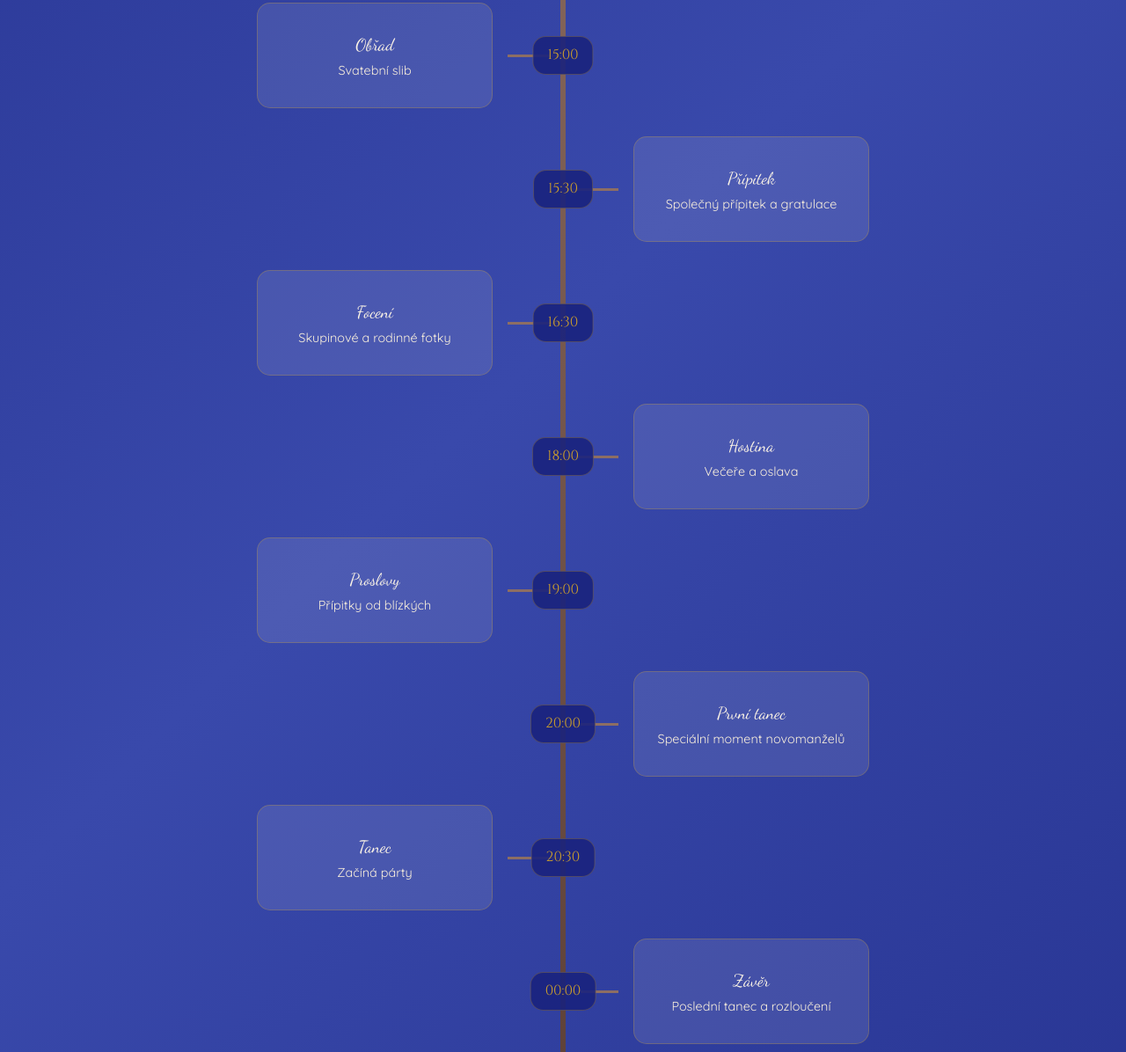
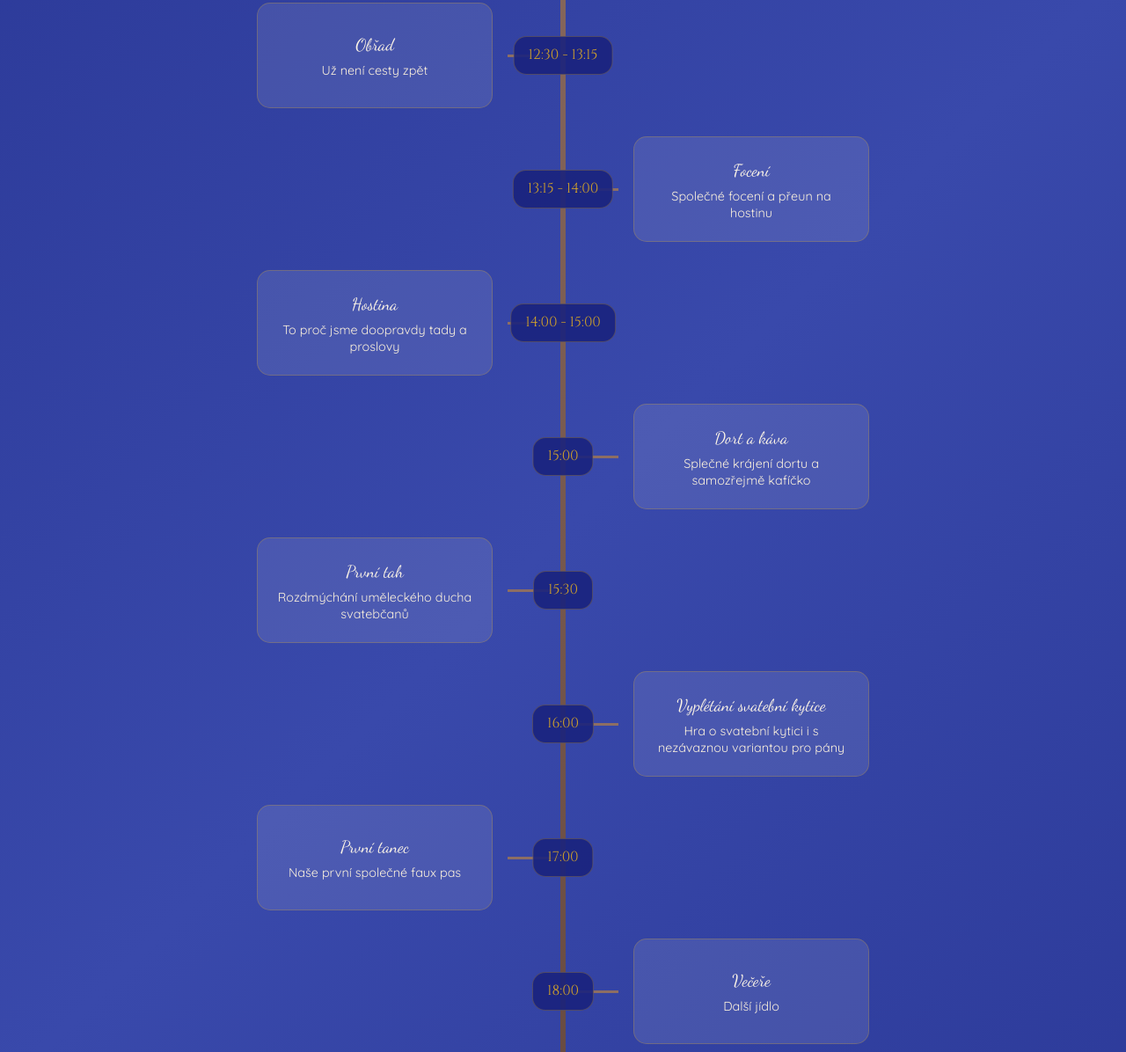
Before and after one commit to MartinBartos97/wedding, a plain HTML site: page index.html in a window 1280 px wide. Shown: the part 3515-4711 px from the top of the page at 88% size. Drawn offline with nearby package versions, Linux system fonts and the light colour scheme; some packages are replaced by stand-ins of ours.

Commit message:
harmonogram content

```diff
--- a/index.html
+++ b/index.html
@@ -78,11 +78,11 @@
             <h2 class="section-title">Místo konání</h2>
             <div class="place-content">
                 <div class="venue-card">
-                    <h3>Obřad</h3>
+                    <h3>Letohrádek Podčejk</h3>
                     <p class="venue-time">Sobota, 27. září 2025</p>
                     <p class="venue-time">Obřad: 12:30 PM</p>
                     <div class="venue-address">
-                        <p>Letohrádek Podčejk</p>
+                        <p>Adresa:</p>
                         <p>Strenice 71, 294 30 Strenice</p>
                     </div>
                     <div class="venue-buttons">
@@ -110,26 +110,53 @@
                     <div class="timeline-event">
                         <div class="event-branch"></div>
                         <div class="event-content">
-                            <h4>Přípravy</h4>
-                            <p>Příprava nevěsty a ženicha</p>
+                            <h4>Příjezd</h4>
+                            <p>Prostor pro ubytování se a připravení na obřad</p>
                         </div>
-                        <div class="event-time">14:00</div>
+                        <div class="event-time">11:00 - 12:00</div>
                     </div>
 
                     <div class="timeline-event">
                         <div class="event-branch"></div>
                         <div class="event-content">
-                            <h4>První pohled</h4>
-                            <p>Soukromý moment pro nevěstu a ženicha</p>
+                            <h4>Getting ready</h4>
+                            <p>Shromáždění na místě konání obřadu</p>
                         </div>
-                        <div class="event-time">14:30</div>
+                        <div class="event-time">12:15</div>
                     </div>
 
                     <div class="timeline-event">
                         <div class="event-branch"></div>
                         <div class="event-content">
                             <h4>Obřad</h4>
-                            <p>Svatební slib</p>
+                            <p>Už není cesty zpět</p>
+                        </div>
+                        <div class="event-time">12:30 - 13:15</div>
+                    </div>
+
+                    <div class="timeline-event">
+                        <div class="event-branch"></div>
+                        <div class="event-content">
+                            <h4>Focení</h4>
+                            <p>Společné focení a přeun na hostinu</p>
+                        </div>
+                        <div class="event-time">13:15 - 14:00</div>
+                    </div>
+
+                    <div class="timeline-event">
+                        <div class="event-branch"></div>
+                        <div class="event-content">
+                            <h4>Hostina</h4>
+                            <p>To proč jsme doopravdy tady a proslovy</p>
+                        </div>
+                        <div class="event-time">14:00 - 15:00</div>
+                    </div>
+
+                    <div class="timeline-event">
+                        <div class="event-branch"></div>
+                        <div class="event-content">
+                            <h4>Dort a káva</h4>
+                            <p>Splečné krájení dortu a samozřejmě kafíčko</p>
                         </div>
                         <div class="event-time">15:00</div>
                     </div>
@@ -137,8 +164,8 @@
                     <div class="timeline-event">
                         <div class="event-branch"></div>
                         <div class="event-content">
-                            <h4>Přípitek</h4>
-                            <p>Společný přípitek a gratulace</p>
+                            <h4>První tah</h4>
+                            <p>Rozdmýchání uměleckého ducha svatebčanů</p>
                         </div>
                         <div class="event-time">15:30</div>
                     </div>
@@ -146,17 +173,26 @@
                     <div class="timeline-event">
                         <div class="event-branch"></div>
                         <div class="event-content">
-                            <h4>Focení</h4>
-                            <p>Skupinové a rodinné fotky</p>
+                            <h4>Vyplétání svatební kytice</h4>
+                            <p>Hra o svatební kytici i s nezávaznou variantou pro pány</p>
                         </div>
-                        <div class="event-time">16:30</div>
+                        <div class="event-time">16:00</div>
                     </div>
 
                     <div class="timeline-event">
                         <div class="event-branch"></div>
                         <div class="event-content">
-                            <h4>Hostina</h4>
-                            <p>Večeře a oslava</p>
+                            <h4>První tanec</h4>
+                            <p>Naše první společné faux pas</p>
+                        </div>
+                        <div class="event-time">17:00</div>
+                    </div>
+
+                    <div class="timeline-event">
+                        <div class="event-branch"></div>
+                        <div class="event-content">
+                            <h4>Večeře</h4>
+                            <p>Další jídlo</p>
                         </div>
                         <div class="event-time">18:00</div>
                     </div>
@@ -164,8 +200,8 @@
                     <div class="timeline-event">
                         <div class="event-branch"></div>
                         <div class="event-content">
-                            <h4>Proslovy</h4>
-                            <p>Přípitky od blízkých</p>
+                            <h4>Hra botičky</h4>
+                            <p>Budou novomanželé opravdu za jedno?</p>
                         </div>
                         <div class="event-time">19:00</div>
                     </div>
@@ -173,28 +209,19 @@
                     <div class="timeline-event">
                         <div class="event-branch"></div>
                         <div class="event-content">
-                            <h4>První tanec</h4>
-                            <p>Speciální moment novomanželů</p>
+                            <h4>12 měsíčků</h4>
+                            <p>Hra kde nikdo neprohrává</p>
                         </div>
-                        <div class="event-time">20:00</div>
+                        <div class="event-time">21:00</div>
                     </div>
 
                     <div class="timeline-event">
                         <div class="event-branch"></div>
                         <div class="event-content">
-                            <h4>Tanec</h4>
-                            <p>Začíná párty</p>
+                            <h4>Volná zábava</h4>
+                            <p>Prosto pro více jídla, pití, tance a jídla</p>
                         </div>
-                        <div class="event-time">20:30</div>
-                    </div>
-
-                    <div class="timeline-event">
-                        <div class="event-branch"></div>
-                        <div class="event-content">
-                            <h4>Závěr</h4>
-                            <p>Poslední tanec a rozloučení</p>
-                        </div>
-                        <div class="event-time">00:00</div>
+                        <div class="event-time">21:00 - kdo ví</div>
                     </div>
                 </div>
             </div>
```
